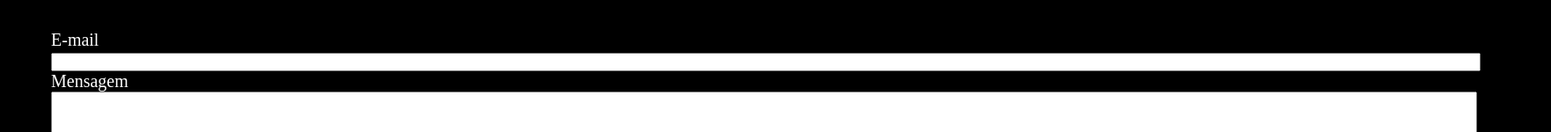
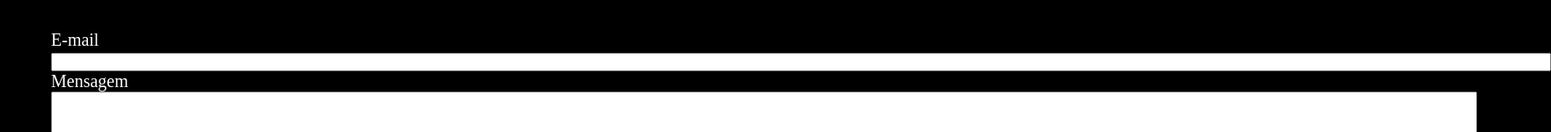
Before and after one commit to sorasks/sorasks.github.io, a plain HTML site: page contato.html in a window 1280 px wide. Shown: the part 349-499 px from the top of the page at 88% size, 1763 px wide, since content can reach past the window. Drawn offline with Linux system fonts and the light colour scheme.

Commit message:
Update contato.html

```diff
--- a/contato.html
+++ b/contato.html
@@ -27,7 +27,7 @@
 
         <label id="email1" for="email">E-mail</label>
     </br>
-        <input type="email" id="email" name="email" size="200" required></textarea><br>
+        <input type="email" id="email" name="email" size="210" required></textarea><br>
 
 
         <label for="mensagem">Mensagem</label>
```
